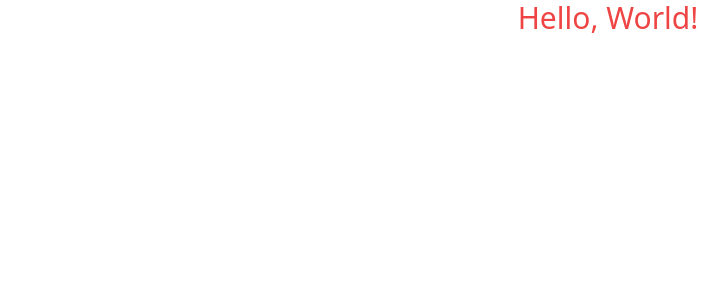
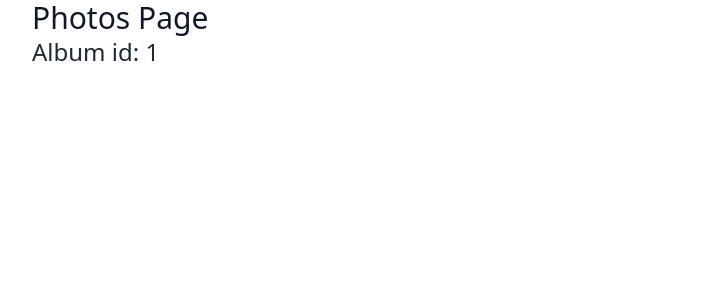
Before and after one commit to walela/chemondis-coding-challenge, a React (Vite) app: page /album/1/photos in a window 1280 px wide. Shown: the top 300 px of the page, without its empty margins (32-759 px from the left). Built offline with nearby package versions, Linux system fonts and the light colour scheme.

Commit message:
set up initial routes

```diff
--- a/package.json
+++ b/package.json
@@ -11,8 +11,10 @@
   "dependencies": {
     "@tanstack/react-query": "^4.19.1",
     "@tanstack/react-query-devtools": "^4.19.1",
+    "axios": "^1.2.1",
     "react": "^18.2.0",
     "react-dom": "^18.2.0",
+    "react-hot-toast": "^2.4.0",
     "react-router-dom": "^6.4.5"
   },
   "devDependencies": {
--- a/src/App.tsx
+++ b/src/App.tsx
@@ -1,5 +1,14 @@
+import { Routes, Route } from 'react-router-dom'
+import Albums from './pages/Albums'
+import Photos from './pages/Photos'
+
 function App() {
-  return <h1 className="text-3xl text-center text-red-500">Hello, World!</h1>;
+  return (
+    <Routes>
+      <Route path='/' element={<Albums />} />
+      <Route path='/album/:id/photos' element={<Photos />} />
+    </Routes>
+  )
 }
 
-export default App;
+export default App
--- /dev/null
+++ b/src/pages/Albums.tsx
@@ -0,0 +1,5 @@
+function Albums() {
+  return <h1>Albums Page</h1>
+}
+
+export default Albums
--- /dev/null
+++ b/src/pages/Photos.tsx
@@ -0,0 +1,13 @@
+import { useParams } from 'react-router-dom'
+
+function Photos() {
+  const { id } = useParams()
+  return (
+    <div className='max-w-6xl mx-auto'>
+      <h1 className='text-3xl text-gray-900'>Photos Page</h1>
+      <h2 className='text-2xl text-gray-800'>Album id: {id}</h2>
+    </div>
+  )
+}
+
+export default Photos
```
Also changed, not shown: 1 other file (tests, documents, lock files or other folders).
